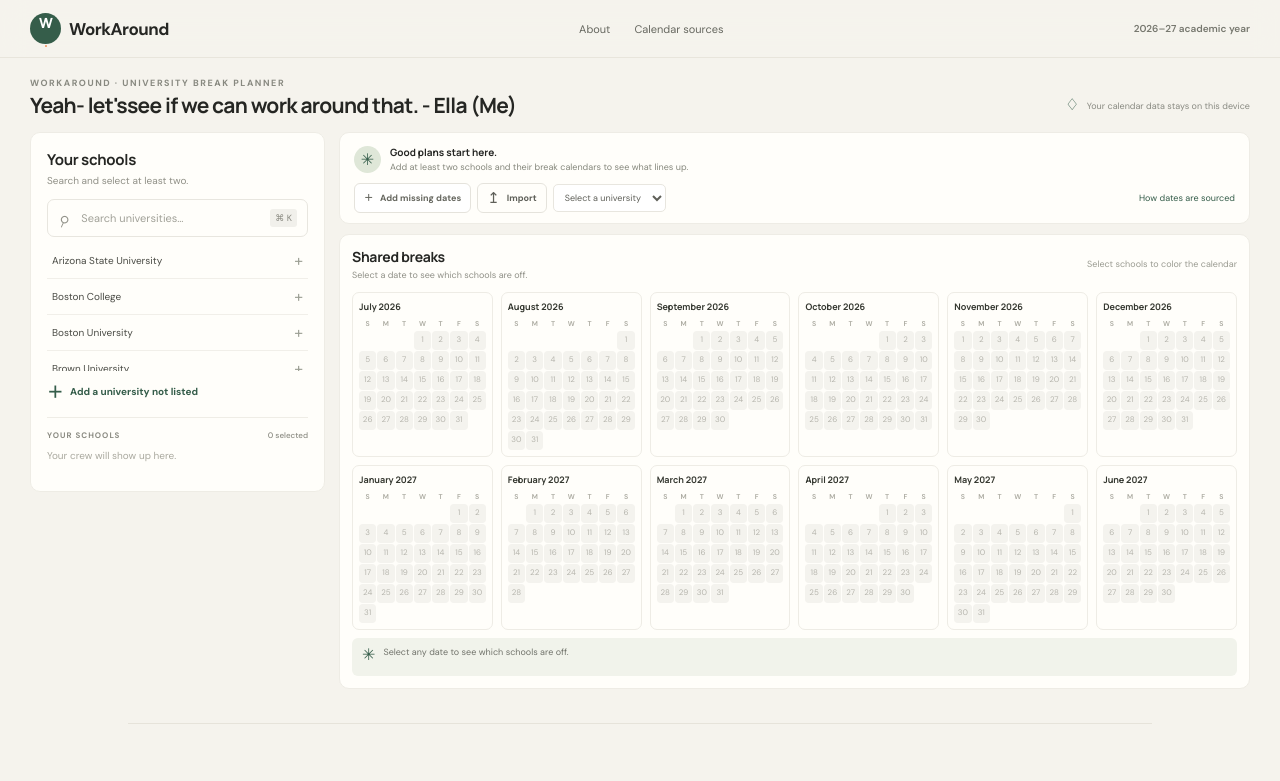
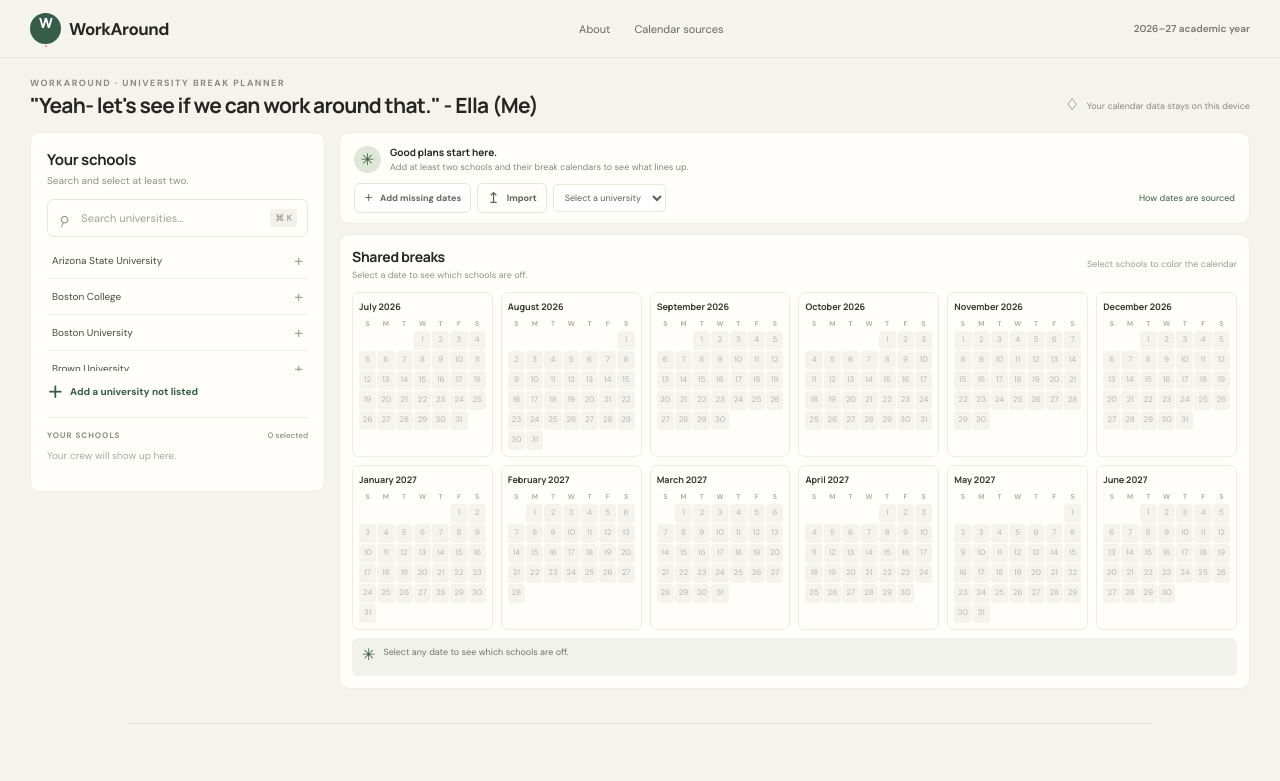
Before and after one commit to iwasella/WorkAround, a plain HTML site: page index.html in a window 1280 px wide. Shown: the top 781 px of the page. Drawn offline with Linux system fonts and the light colour scheme.

Commit message:
Fix WorkAround quote formatting
Co-authored-by: Copilot <223556219+Copilot@users.noreply.github.com>

```diff
--- a/index.html
+++ b/index.html
@@ -26,7 +26,7 @@
         <div class="section-heading">
           <div>
             <div class="eyebrow muted-eyebrow">WORKAROUND · UNIVERSITY BREAK PLANNER</div>
-            <h2>Yeah- let'ssee if we can work around that. - Ella (Me)</h2>
+            <h2>"Yeah- let's see if we can work around that." - Ella (Me)</h2>
           </div>
           <span class="local-note"><span class="lock">♢</span> Your calendar data stays on this device</span>
         </div>
```
